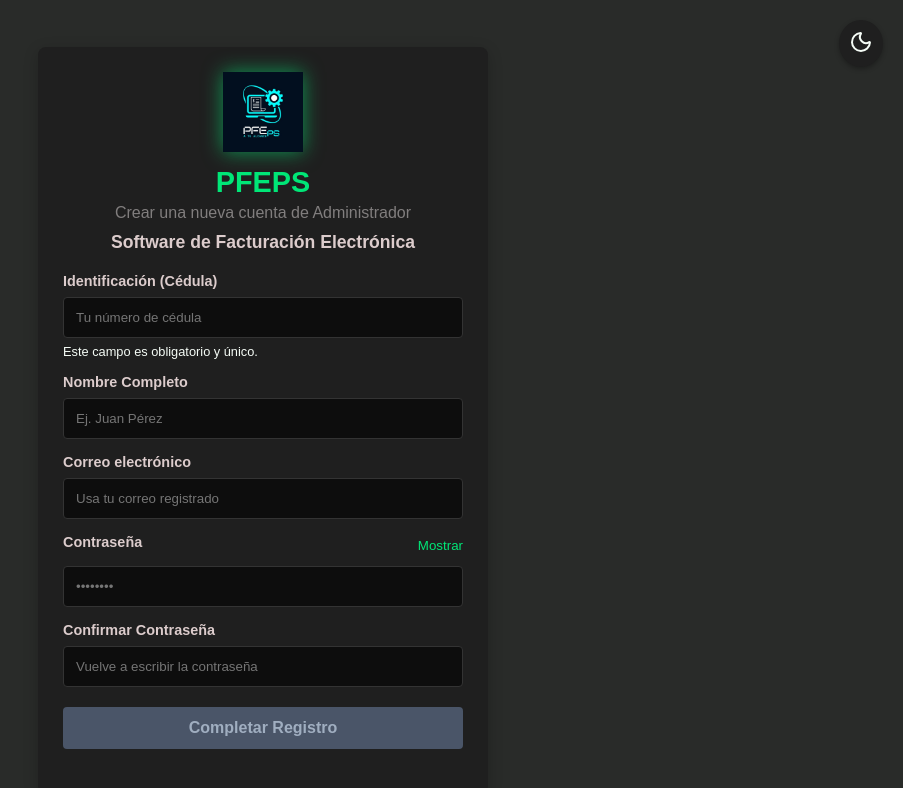
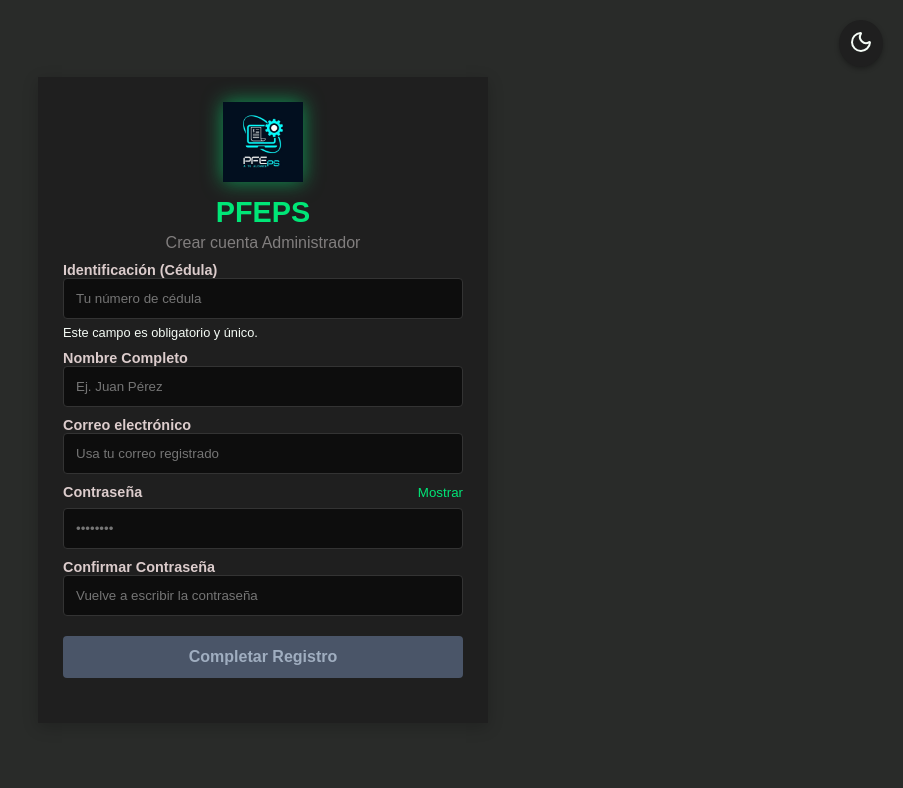
Before and after one commit to Duvan-10/Facturacion-App, a React (Vite) app in the folder FRONTEND/: page /register in a window 1280 px wide. Shown: the top 788 px of the page, without its empty margins (377-1280 px from the left). Built offline with nearby package versions, Linux system fonts and the light colour scheme.

Commit message:
Ajustes del Login

```diff
--- a/FRONTEND/src/App.jsx
+++ b/FRONTEND/src/App.jsx
@@ -1,11 +1,15 @@
 // src/App.jsx
+
 import { Routes, Route, Navigate } from 'react-router-dom';
 import WelcomePage from './pages/auth/WelcomePage';
+import { useAuth } from './context/AuthContext';
 import Login from './pages/auth/Login';
 import Register from './pages/auth/Register';
 import ThemeSwitch from './components/ThemeSwitch';
 
 function App() {
+    const { user } = useAuth(); // Obtenemos el estado de la sesión (por si lo usas luego)
+
     return (
         <>
             <ThemeSwitch />
--- a/FRONTEND/src/context/AuthContext.jsx
+++ b/FRONTEND/src/context/AuthContext.jsx
@@ -62,9 +62,9 @@ export const AuthProvider = ({ children }) => {
             try {
                 const storedUser = JSON.parse(localStorage.getItem('user'));
                 setUser(storedUser);
-                if (storedUser) {
-                    navigate('/home', { replace: true });
-                }
+                // if (storedUser) {
+                //     navigate('/home', { replace: true });
+                // }
             } catch (e) {
                 handleLogout();
             }
--- a/FRONTEND/src/context/ThemeContext.jsx
+++ b/FRONTEND/src/context/ThemeContext.jsx
@@ -1,6 +1,5 @@
 // src/context/ThemeContext.jsx
 
-/* eslint-disable react-refresh/only-export-components */
 import { createContext, useContext, useState, useEffect } from 'react';
 
 // 1. Crear el Contexto del Tema
--- a/FRONTEND/src/main.jsx
+++ b/FRONTEND/src/main.jsx
@@ -6,21 +6,19 @@ import App from './App.jsx';
 
 // 1. Componente que maneja la navegación del navegador (el sistema de rutas).
 import { BrowserRouter } from 'react-router-dom';
-// 2. Proveedor de autenticación para toda la App.
+// 2. Componente que provee la información de usuario y funciones de Auth a toda la App.
 import { AuthProvider } from './context/AuthContext.jsx';
-// 3. Proveedor de tema (claro/oscuro) global.
-import { ThemeProvider } from './context/ThemeContext.jsx';
 
 import './global.css';
 
 ReactDOM.createRoot(document.getElementById('root')).render(
   <React.StrictMode>
+    {/* Habilita React Router en toda la aplicación */}
     <BrowserRouter>
-      <ThemeProvider>
-        <AuthProvider>
-          <App />
-        </AuthProvider>
-      </ThemeProvider>
+      {/* Hace que 'useAuth()' esté disponible para todos los componentes internos */}
+      <AuthProvider>
+        <App />
+      </AuthProvider>
     </BrowserRouter>
   </React.StrictMode>,
 );
--- a/FRONTEND/src/pages/auth/Register.jsx
+++ b/FRONTEND/src/pages/auth/Register.jsx
@@ -38,7 +38,7 @@ function Register() {
     // ========================================================
     // DECLARACIÓN DE VARIABLES Y REGEX
     // ========================================================
-    const titleText = 'Crear una nueva cuenta de Administrador';
+    const titleText = 'Crear cuenta Administrador';
     const buttonText = isLoading ? 'Guardando...' : 'Completar Registro';
 
     // Patrones de expresiones regulares (Regex) para validación
@@ -258,7 +258,6 @@ function Register() {
                     <img src={logo} alt="PFEPS Logo" className="brand-logo" />
                     <h1 id="auth-title">PFEPS</h1>
                     <p className="subtitle">{titleText}</p>
-                    <p className="tagline">Software de Facturación Electrónica</p>
                 </header>
 
                 {/* MENSAJES DE ESTADO (Éxito / Error) */}
--- a/FRONTEND/src/pages/auth/styles1.css
+++ b/FRONTEND/src/pages/auth/styles1.css
@@ -1,55 +1,3 @@
-/*
- * =================================================================
- * Estilo 2: Vistas de Autenticación (Login/Register)
- * FUNCIÓN: Define la apariencia visual para las tarjetas de Login y
- *          Registro, implementando un diseño modular con soporte
- *          para tema oscuro (por defecto) y claro.
- * =================================================================
- */
-
-/* =================================================================
- * SECCIÓN 0: PALETA DE COLORES Y VARIABLES GLOBALES
- * ================================================================= */
-
-/* ---------------------------------------------------- */
-/* PALETA DE COLORES MODO OSCURO (Variables por Defecto) */
-/* ---------------------------------------------------- */
-:root {
-    /* Fondo principal y superficie de la tarjeta */
-    --color-background-dark: hsl(220, 10%, 8%);
-    --color-card-dark: hsl(0, 0%, 12%);
-    --color-input-background: #0d0d0d;
-
-    /* Colores primarios para texto y elementos UI */
-    --color-text-light: hwb(0 88% 12%);
-    --color-text-muted: lab(98.31% -3.36 2.05);
-    --color-input-hover: hwb(0 15% 85%);
-
-    /* Color de acento para botones y elementos destacados */
-    --color-accent-teal: lab(40.88% 63.85 40.98);
-    --color-accent-darker: hsl(152, 42%, 94%);
-
-    /* Colores para estados de error y advertencia */
-    --color-error-text: #e53e3e;
-    --color-error-border: #9b2c2c;
-    --color-warning-text: #9c5700;
-}
-
-/* ----------------------------------------------------------------- */
-/* PALETA DE COLORES MODO CLARO (Sobrescribe las variables anteriores) */
-/* ----------------------------------------------------------------- */
-html.light-mode {
-    --color-background-dark: lab(94.8% 0.01 -0.01 / 0.568);
-    --color-card-dark: #ffffff;
-    --color-input-background: #ffffff;
-    --color-text-light: #1f1f1f;
-    --color-text-muted: #666666;
-    --color-input-hover: #f0f0f0;
-
-    /* Colores de error adaptados para el modo claro */
-    --color-error-text: #c53030;
-    --color-error-border: #f9d8d8;
-}
 
 /* =================================================================
  * SECCIÓN 1: ESTRUCTURA GENERAL Y LAYOUT
@@ -61,7 +9,7 @@ html.light-mode {
     display: flex;
     justify-content: center;
     align-items: center;
-    padding: 20px; /* Añadido padding para seguridad en pantallas pequeñas */
+    padding: 0px; /* Añadido padding para seguridad en pantallas pequeñas */
     overflow-y: auto;
     background-color: var(--color-background-dark);
 }
@@ -72,7 +20,7 @@ html.light-mode {
     max-width: 400px;
     min-width: 300px;
     padding: 25px; /* Incrementado para más aire */
-    border-radius: 8px;
+    border-radius: 0px;
     box-shadow: 0 4px 15px rgba(0, 0, 0, 0.2);
     background-color: var(--color-card-dark);
 }
@@ -84,7 +32,7 @@ html.light-mode {
 /* Contenedor del encabezado (logo, títulos, etc.). */
 .auth-header {
     text-align: center;
-    margin-bottom: 20px; /* Aumentado para separar del contenido */
+    margin-bottom: 0px; /* Aumentado para separar del contenido */
 }
 
 /* Estilo del logo de la marca. */
@@ -183,13 +131,13 @@ html.light-mode {
 
 /* Contenedor para cada grupo de label + input. */
 .field {
-    margin-bottom: 15px; /* Espaciado entre campos */
+    margin-bottom: 10px; /* Espaciado entre campos */
 }
 
 /* Etiqueta (label) de cada campo. */
 .field label {
     display: block;
-    margin-bottom: 8px;
+    margin-bottom: 0px;
     font-weight: bold;
     color: var(--color-text-light);
     font-size: 0.9em;
```
